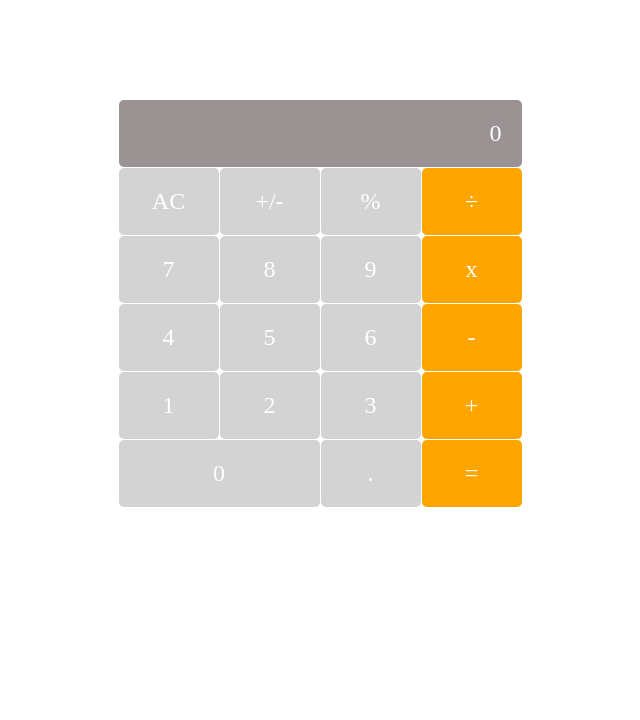
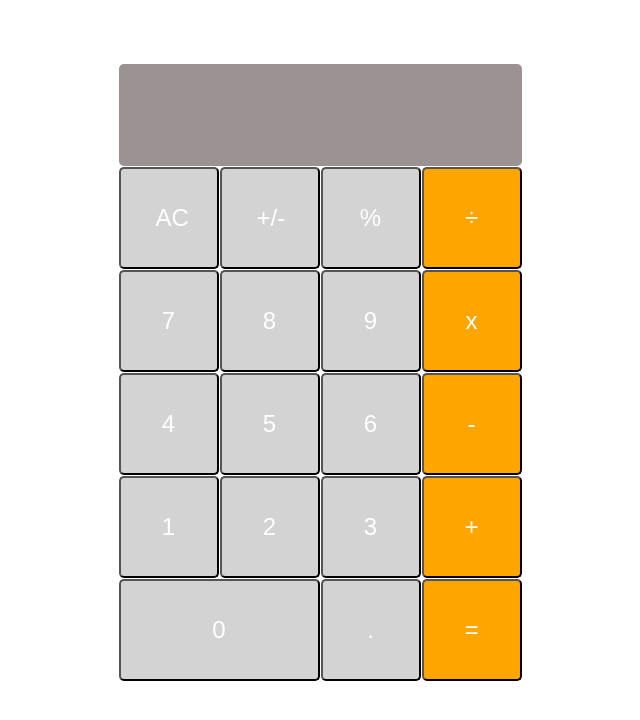
Before and after one commit to looh16/math_magicians, a React (Create React App) app: page / in a window 1280 px wide. Shown: the top 720 px of the page, without its empty margins (320-960 px from the left). Built offline with nearby package versions, Linux system fonts and the light colour scheme.

Commit message:
Add event

```diff
--- a/src/components/Calculator.css
+++ b/src/components/Calculator.css
@@ -1,23 +1,22 @@
 body {
-  margin: 100px;
+  margin: 40px;
   display: flex;
   justify-content: center;
 }
 
-.wrapper {
+.container {
   display: grid;
   grid-gap: 1px;
   grid-template-columns: repeat(4, [col] 100px);
   grid-template-rows: repeat(4, [row] auto);
   background-color: #fff;
-  color: #444;
 }
 
 .box {
   background-color: #444;
   color: #fff;
   border-radius: 5px;
-  padding: 20px;
+  padding: 35px;
   font-size: 150%;
 }
 
@@ -36,9 +35,11 @@ body {
   grid-column: col / span 4;
   grid-row: row;
   text-align: right;
+  position: static;
+  height: 2rem;
+  margin-bottom: 0;
 }
 
-.vd {
-  grid-column: col / span 2;
-  grid-row: row 5;
+.zero {
+  grid-column: 1 / span 2;
 }
--- a/src/components/Calculator.js
+++ b/src/components/Calculator.js
@@ -1,31 +1,46 @@
 import React, { Component } from 'react';
+import calculate from '../logic/calculate';
 import './Calculator.css';
 
-// eslint-disable-next-line react/prefer-stateless-function
 class Calculator extends Component {
+  constructor(props) {
+    super(props);
+    this.state = ({});
+    this.calculatorClickHandle = this.calculatorClickHandle.bind(this);
+  }
+
+  calculatorClickHandle(e) {
+    this.setState((state) => calculate(state, e.target.innerText));
+  }
+
   render() {
+    const { next, total, operation } = this.state;
     return (
-      <div className="wrapper">
-        <div className="box a">0</div>
-        <div className="box right">AC</div>
-        <div className="box right">+/-</div>
-        <div className="box right">%</div>
-        <div className="box left">÷</div>
-        <div className="box right">7</div>
-        <div className="box right">8</div>
-        <div className="box right">9</div>
-        <div className="box left">x</div>
-        <div className="box right">4</div>
-        <div className="box right">5</div>
-        <div className="box right">6</div>
-        <div className="box left">-</div>
-        <div className="box right">1</div>
-        <div className="box right">2</div>
-        <div className="box right">3</div>
-        <div className="box left">+</div>
-        <div className="box right">.</div>
-        <div className="box left">=</div>
-        <div className="box vd right">0</div>
+      <div className="container">
+        <p className="box a">
+          <span>{total}</span>
+          <span>{operation}</span>
+          <span>{next}</span>
+        </p>
+        <button type="button" className="box right" onClick={this.calculatorClickHandle}>AC</button>
+        <button type="button" className="box right" onClick={this.calculatorClickHandle}>+/-</button>
+        <button type="button" className="box right" onClick={this.calculatorClickHandle}>%</button>
+        <button type="button" className="box left" onClick={this.calculatorClickHandle}>÷</button>
+        <button type="button" className="box right" onClick={this.calculatorClickHandle}>7</button>
+        <button type="button" className="box right" onClick={this.calculatorClickHandle}>8</button>
+        <button type="button" className="box right" onClick={this.calculatorClickHandle}>9</button>
+        <button type="button" className="box left" onClick={this.calculatorClickHandle}>x</button>
+        <button type="button" className="box right" onClick={this.calculatorClickHandle}>4</button>
+        <button type="button" className="box right" onClick={this.calculatorClickHandle}>5</button>
+        <button type="button" className="box right" onClick={this.calculatorClickHandle}>6</button>
+        <button type="button" className="box left" onClick={this.calculatorClickHandle}>-</button>
+        <button type="button" className="box right" onClick={this.calculatorClickHandle}>1</button>
+        <button type="button" className="box right" onClick={this.calculatorClickHandle}>2</button>
+        <button type="button" className="box right" onClick={this.calculatorClickHandle}>3</button>
+        <button type="button" className="box left" onClick={this.calculatorClickHandle}>+</button>
+        <button type="button" className="box zero right" onClick={this.calculatorClickHandle}>0</button>
+        <button type="button" className="box right" onClick={this.calculatorClickHandle}>.</button>
+        <button type="button" className="box left" onClick={this.calculatorClickHandle}>=</button>
       </div>
     );
   }
--- /dev/null
+++ b/src/components/button.js
@@ -0,0 +1,5 @@
+/* const Button = (props) => (
+  <button onClick={onclickHanle}>{text}</button>
+);
+
+export default Button; */
--- /dev/null
+++ b/src/logic/calculate.js
@@ -0,0 +1,133 @@
+import operate from './operate';
+
+function isNumber(item) {
+  return !!item.match(/[0-9]+/);
+}
+
+/**
+ * Given a button name and a calculator data object, return an updated
+ * calculator data object.
+ *
+ * Calculator data object contains:
+ *   total:s      the running total
+ *   next:String       the next number to be operated on with the total
+ *   operation:String  +, -, etc.
+ */
+export default function calculate(obj, buttonName) {
+  if (buttonName === 'AC') {
+    return {
+      total: null,
+      next: null,
+      operation: null,
+    };
+  }
+
+  if (isNumber(buttonName)) {
+    if (buttonName === '0' && obj.next === '0') {
+      return {};
+    }
+    // If there is an operation, update next
+    if (obj.operation) {
+      if (obj.next && obj.next !== '0') {
+        return { ...obj, next: obj.next + buttonName };
+      }
+      return { ...obj, next: buttonName };
+    }
+    // If there is no operation, update next and clear the value
+    if (obj.next && obj.next !== '0') {
+      return {
+        next: obj.next + buttonName,
+        total: null,
+      };
+    }
+    return {
+      next: buttonName,
+      total: null,
+    };
+  }
+
+  if (buttonName === '.') {
+    if (obj.next) {
+      if (obj.next.includes('.')) {
+        return { ...obj };
+      }
+      return { ...obj, next: `${obj.next}.` };
+    }
+    if (obj.operation) {
+      return { ...obj, next: '0.' };
+    }
+    if (obj.total) {
+      if (obj.total.includes('.')) {
+        return {};
+      }
+      return { ...obj, next: `${obj.total}.` };
+    }
+    return { ...obj, next: '0.' };
+  }
+
+  if (buttonName === '=') {
+    if (obj.next && obj.operation) {
+      return {
+        total: operate(obj.total, obj.next, obj.operation),
+        next: null,
+        operation: null,
+      };
+    }
+    // '=' with no operation, nothing to do
+    return {};
+  }
+
+  if (buttonName === '+/-') {
+    if (obj.next) {
+      return { ...obj, next: (-1 * parseFloat(obj.next)).toString() };
+    }
+    if (obj.total) {
+      return { ...obj, total: (-1 * parseFloat(obj.total)).toString() };
+    }
+    return {};
+  }
+
+  // Button must be an operation
+
+  // When the user presses an operation button without having entered
+  // a number first, do nothing.
+  // if (!obj.next && !obj.total) {
+  //   return {};
+  // }
+
+  // User pressed an operation after pressing '='
+  if (!obj.next && obj.total && !obj.operation) {
+    return { ...obj, operation: buttonName };
+  }
+
+  // User pressed an operation button and there is an existing operation
+  if (obj.operation) {
+    if (obj.total && !obj.next) {
+      return { ...obj, operation: buttonName };
+    }
+
+    if (!obj.total) {
+      return { total: 0, operation: buttonName };
+    }
+
+    return {
+      total: operate(obj.total, obj.next, obj.operation),
+      next: null,
+      operation: buttonName,
+    };
+  }
+
+  // no operation yet, but the user typed one
+
+  // The user hasn't typed a number yet, just save the operation
+  if (!obj.next) {
+    return { operation: buttonName };
+  }
+
+  // save the operation and shift 'next' into 'total'
+  return {
+    total: obj.next,
+    next: null,
+    operation: buttonName,
+  };
+}
--- /dev/null
+++ b/src/logic/operate.js
@@ -0,0 +1,30 @@
+import Big from 'big.js';
+
+export default function operate(numberOne, numberTwo, operation) {
+  const one = Big(numberOne);
+  const two = Big(numberTwo);
+  if (operation === '+') {
+    return one.plus(two).toString();
+  }
+  if (operation === '-') {
+    return one.minus(two).toString();
+  }
+  if (operation === 'x') {
+    return one.times(two).toString();
+  }
+  if (operation === '÷') {
+    try {
+      return one.div(two).toString();
+    } catch (err) {
+      return "Can't divide by 0.";
+    }
+  }
+  if (operation === '%') {
+    try {
+      return one.mod(two).toString();
+    } catch (err) {
+      return "Can't find modulo as can't divide by 0.";
+    }
+  }
+  throw Error(`Unknown operation '${operation}'`);
+}
```
Also changed, not shown: package.json (+10 -8 lines), 1 other file (tests, documents, lock files or other folders).
